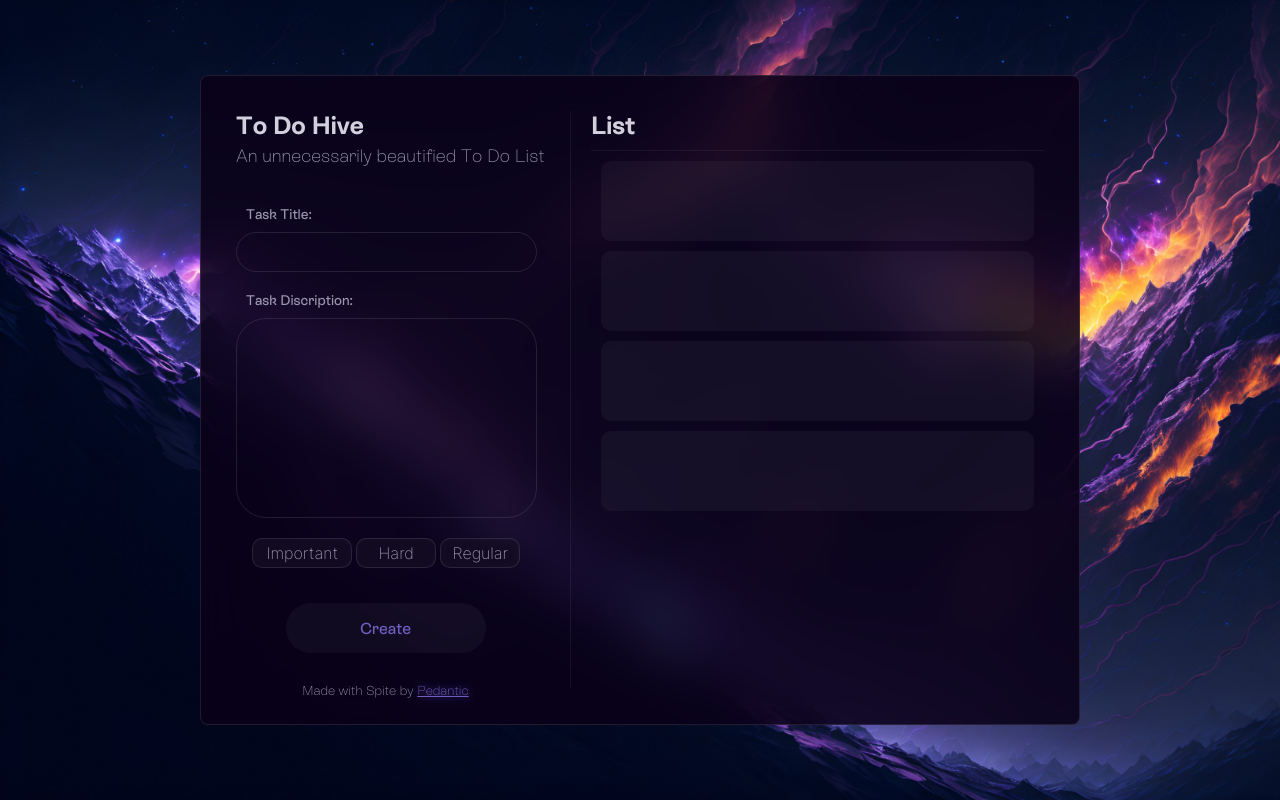
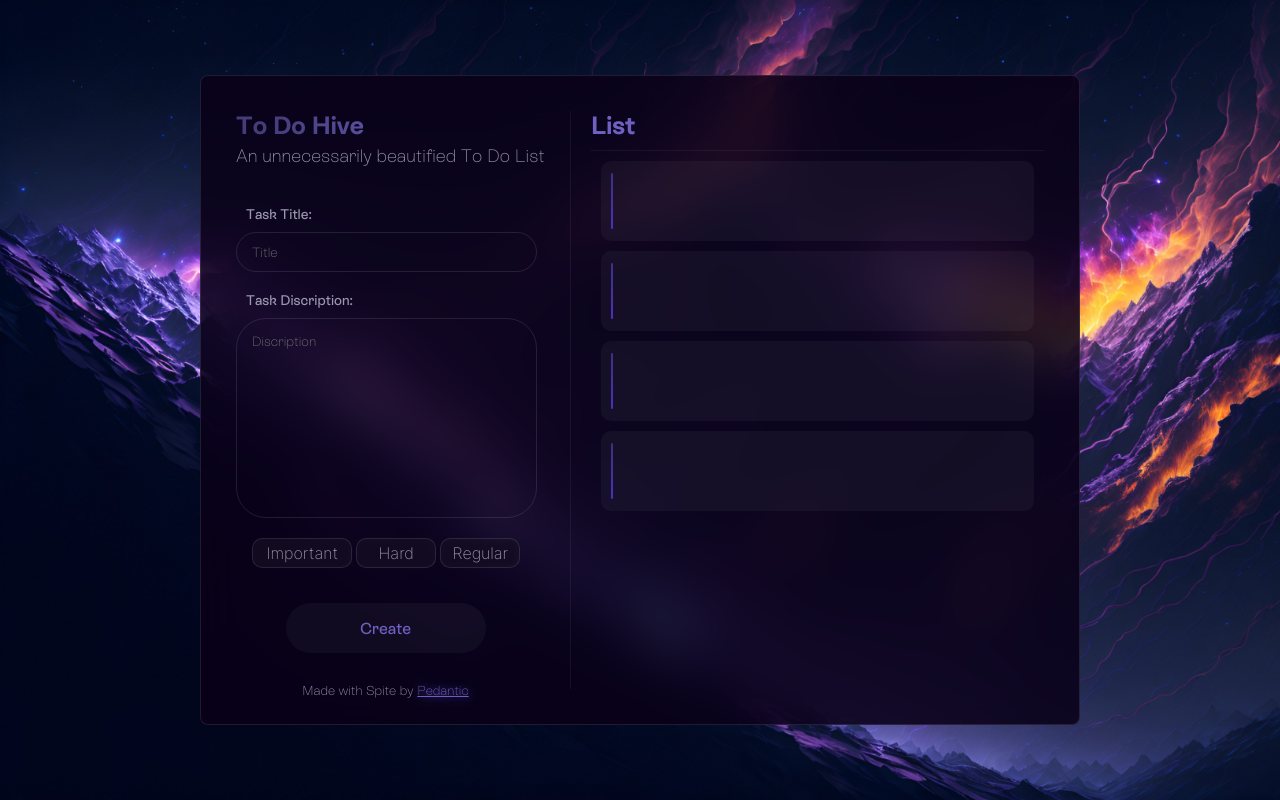
Before and after one commit to Pedanticc/To-Do-List, a React (Vite) app: page / in a window 1280 px wide. Built offline with nearby package versions, Linux system fonts and the light colour scheme.

Commit message:
Added gradient colors - Styled the outline - Styled the Tasks section - Other changeds

```diff
--- a/src/Global.css
+++ b/src/Global.css
@@ -67,6 +67,12 @@ body {
   border: 1px #ffffff1a solid;
   width: 90%;
   border-radius: 7px;
+  transition: 80ms;
+}
+
+.text-box:focus {
+  border: none;
+  outline: 2px solid #7060c2;
 }
 
 .btn-blur {
@@ -100,3 +106,20 @@ body {
 .neon {
   text-shadow: #7060c2 1px 0 10px;
 }
+
+.gradian-text {
+  background: linear-gradient(to left, #7060c2 30%, #463c78 90%);
+  -webkit-background-clip: text;
+  background-clip: text;
+  -webkit-text-fill-color: transparent;
+  color: transparent;
+}
+
+.gradian-background {
+  background: rgb(73, 50, 186);
+  background: linear-gradient(
+    0deg,
+    rgba(73, 50, 186, 1) 0%,
+    rgba(61, 48, 130, 1) 100%
+  );
+}
--- a/src/components/FormSection.jsx
+++ b/src/components/FormSection.jsx
@@ -1,7 +1,9 @@
 export const FormSection = () => {
   return (
     <div className="h-100% min-w-335px max-w-335px flex flex-col border-r-1 border-r-solid border-r-#c7c7c711 ">
-      <p className="text-#d2d0dd font-RebondBold text-25px">To Do Hive</p>
+      <p className="text-#7060c2 font-RebondBold text-25px gradian-text">
+        To Do Hive
+      </p>
       <p className="text-#9b96b0 font-RebondThin text-18px mt-5px">
         An unnecessarily beautified To Do List
       </p>
@@ -11,14 +13,15 @@ export const FormSection = () => {
         </p>
         <input
           type="text"
-          className="text-box mb-20px h-40px text-#9b96b0 p-10px font-RebondThin rounded-30px"
+          placeholder="Title"
+          className="text-box mb-20px h-40px text-#9b96b0 p-15px font-RebondThin rounded-30px"
         />
         <p className="text-#9b96b0 font-RebondRegular p-l-10px mb-10px text-14px">
           Task Discription:
         </p>
-        <input
-          type="text"
-          className="text-box h-200px text-#9b96b0 p-10px font-RebondThin rounded-30px"
+        <textarea
+          placeholder="Discription"
+          className="text-box h-200px text-#9b96b0 font-RebondThin rounded-30px resize-none p-15px"
         />
       </form>
       <ul className="w-90% mt-20px h-fit flex justify-center items-center gap-x-1 gap-y-1.5 flex-wrap">
@@ -33,7 +36,7 @@ export const FormSection = () => {
         </li>
       </ul>
       <div className="w-100% flex justify-center p-r-35px mt-35px">
-        <div className="w-200px h-50px color-#7060c2 create-btn font-RebondRegular flex justify-center items-center rounded-40px">
+        <div className="w-200px h-50px color-#7060c2 create-btn font-RebondRegular flex justify-center items-center rounded-40px cursor-pointer">
           Create
         </div>
       </div>
--- a/src/components/TasksSection.jsx
+++ b/src/components/TasksSection.jsx
@@ -1,14 +1,22 @@
 export const TasksSection = () => {
   return (
     <div className="w-100% p-l-20px">
-      <p className="color-#d2d0dd font-RebondBold text-25px border-b-1 border-b-solid border-b-#c7c7c711 p-b-10px">
+      <p className="color-#7060c2 font-RebondBold text-25px border-b-1 border-b-solid border-b-#c7c7c711 p-b-10px">
         List
       </p>
-      <ul className="h-93% flex flex-col p-10px gap-10px list-none	">
-        <li className="h-80px min-h-80px create-btn rounded-10px"></li>
-        <li className="h-80px min-h-80px create-btn rounded-10px"></li>
-        <li className="h-80px min-h-80px create-btn rounded-10px"></li>
-        <li className="h-80px min-h-80px create-btn rounded-10px"></li>
+      <ul className="h-93% flex flex-col p-10px gap-10px list-none">
+        <li className="h-80px min-h-80px create-btn rounded-10px relative">
+          <div className="gradian-background absolute w-2px h-70% rounded-10px bg-red m-auto top-0 bottom-0 left-10px"></div>
+        </li>
+        <li className="h-80px min-h-80px create-btn rounded-10px relative">
+          <div className="gradian-background absolute w-2px h-70% rounded-10px bg-red m-auto top-0 bottom-0 left-10px"></div>
+        </li>
+        <li className="h-80px min-h-80px create-btn rounded-10px relative">
+          <div className="gradian-background absolute w-2px h-70% rounded-10px bg-red m-auto top-0 bottom-0 left-10px"></div>
+        </li>
+        <li className="h-80px min-h-80px create-btn rounded-10px relative">
+          <div className="gradian-background absolute w-2px h-70% rounded-10px bg-red m-auto top-0 bottom-0 left-10px"></div>
+        </li>
       </ul>
     </div>
   );
```
